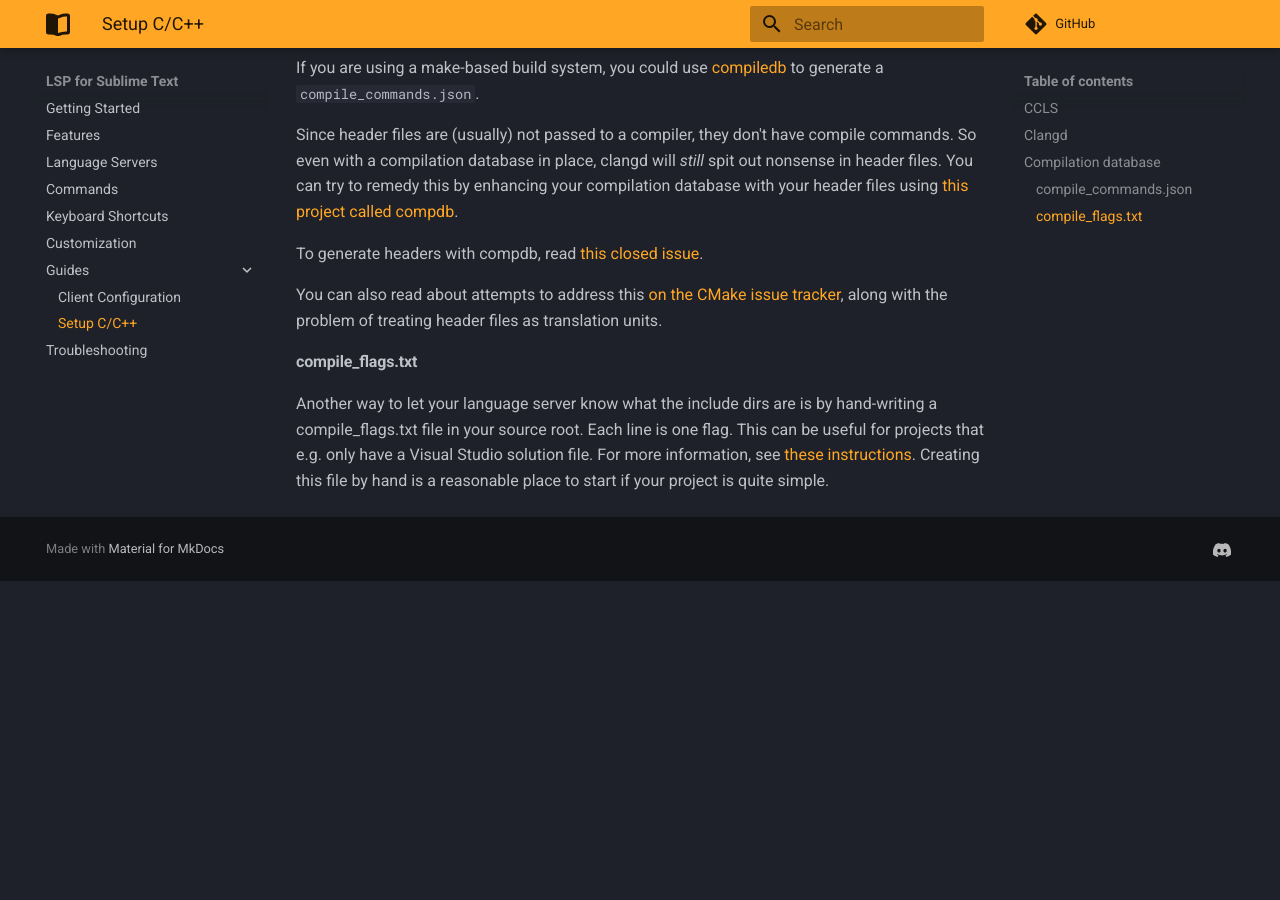
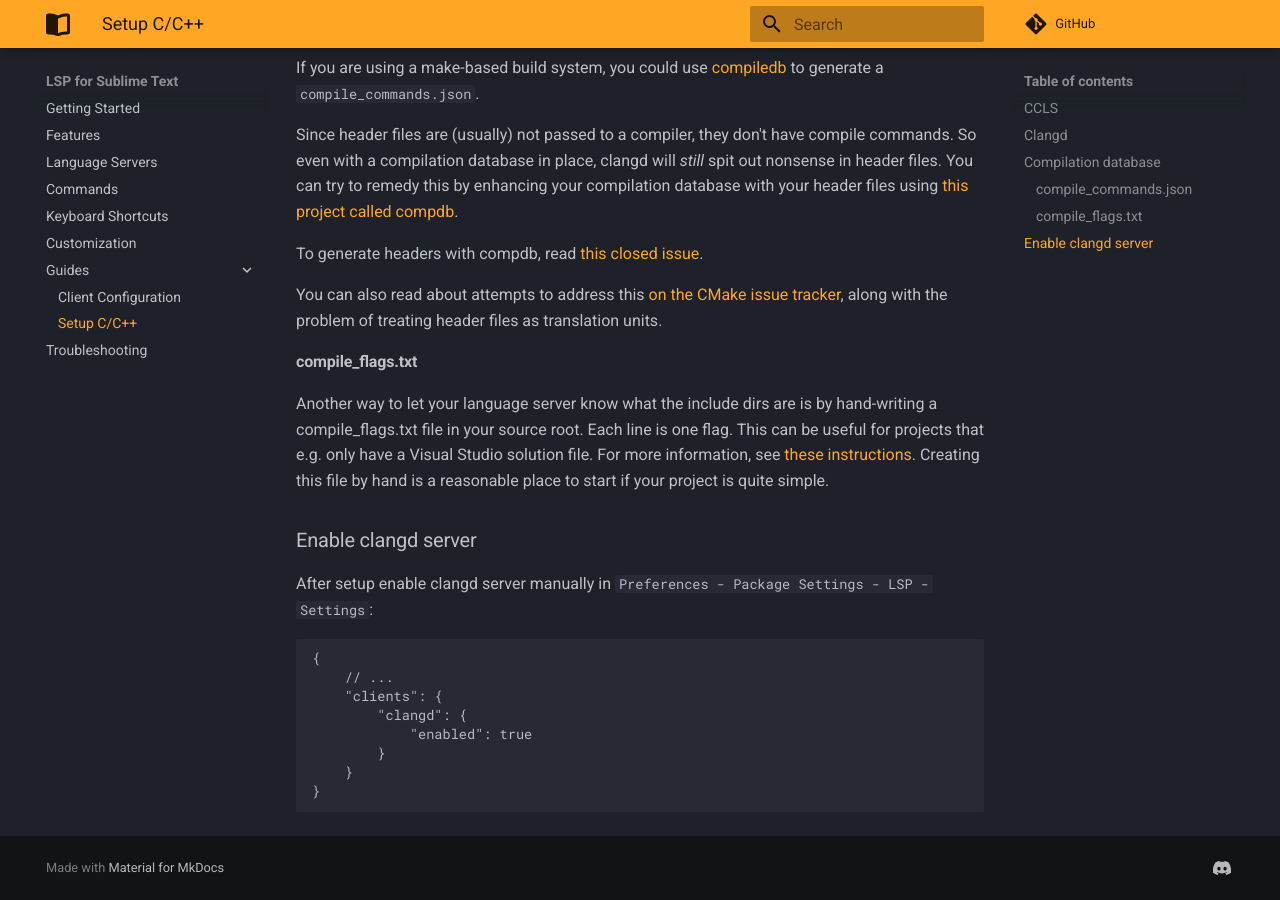
Before and after one commit to sublimelsp/LSP, an MkDocs documentation site: the page built from docs/src/guides/cplusplus.md, in a window 1280 px wide and 900 px high, scrolled down 1424 px. Built offline with MkDocs 1.6.1 and Material for MkDocs 9.7.7, drawn with Linux system fonts in a browser that asks for light colours; comment, search, counter and statistics services are not loaded; before the commit the page ends 2005 px from its top, so only the background shows below that.

Commit message:
docs: add info about enabling clangd server

````diff
--- a/docs/src/guides/cplusplus.md
+++ b/docs/src/guides/cplusplus.md
@@ -78,3 +78,18 @@
 your source root. Each line is one flag. This can be useful for projects that e.g. only have a Visual Studio solution
 file. For more information, see [these instructions](https://releases.llvm.org/8.0.0/tools/clang/tools/extra/docs/clangd/Installation.html#compile-flags-txt). Creating this file by hand is a reasonable place to start if your project is quite
 simple.
+
+### Enable clangd server
+
+After setup enable clangd server manually in `Preferences - Package Settings - LSP - Settings`:
+
+```jsonc
+{
+    // ...
+    "clients": {
+        "clangd": {
+            "enabled": true
+        }
+    }
+}
+```
````
